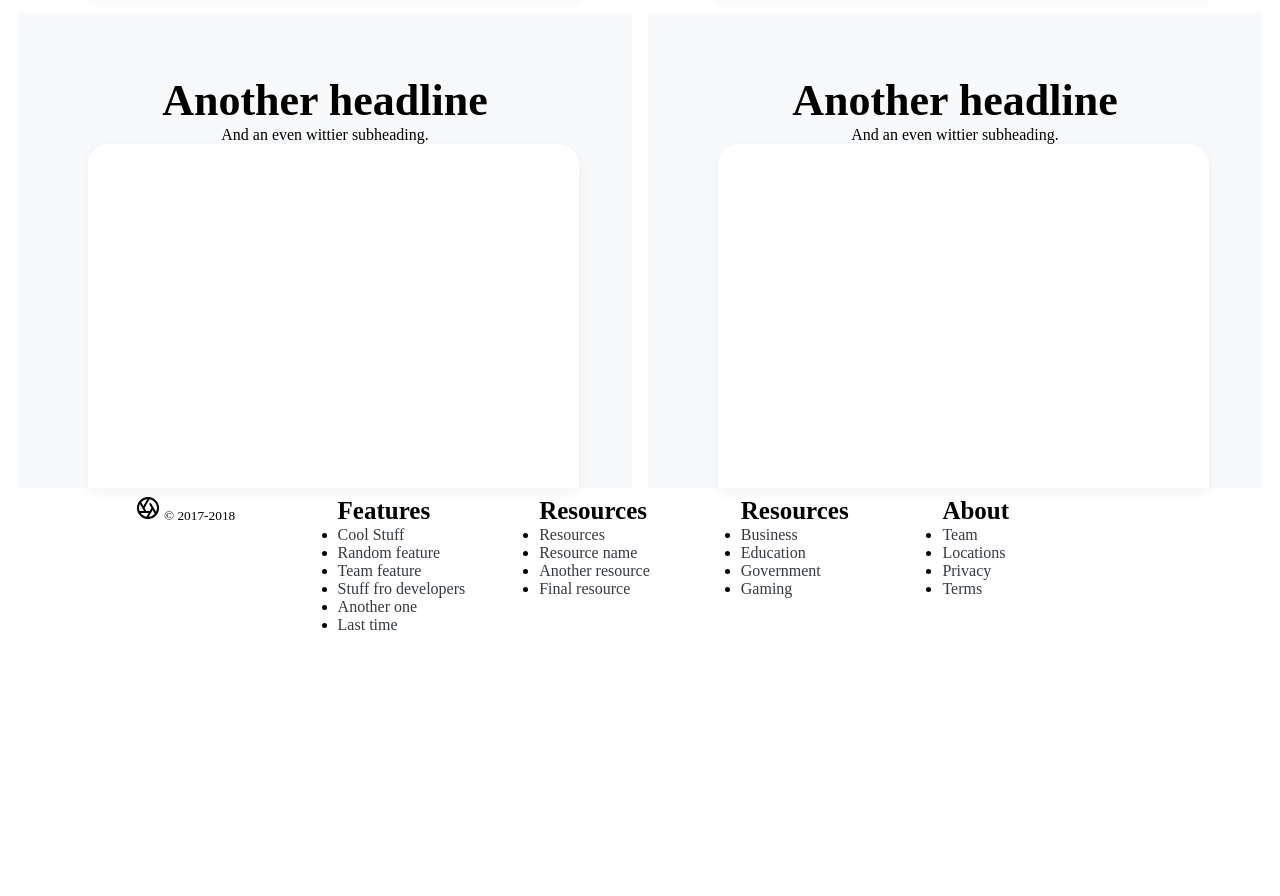
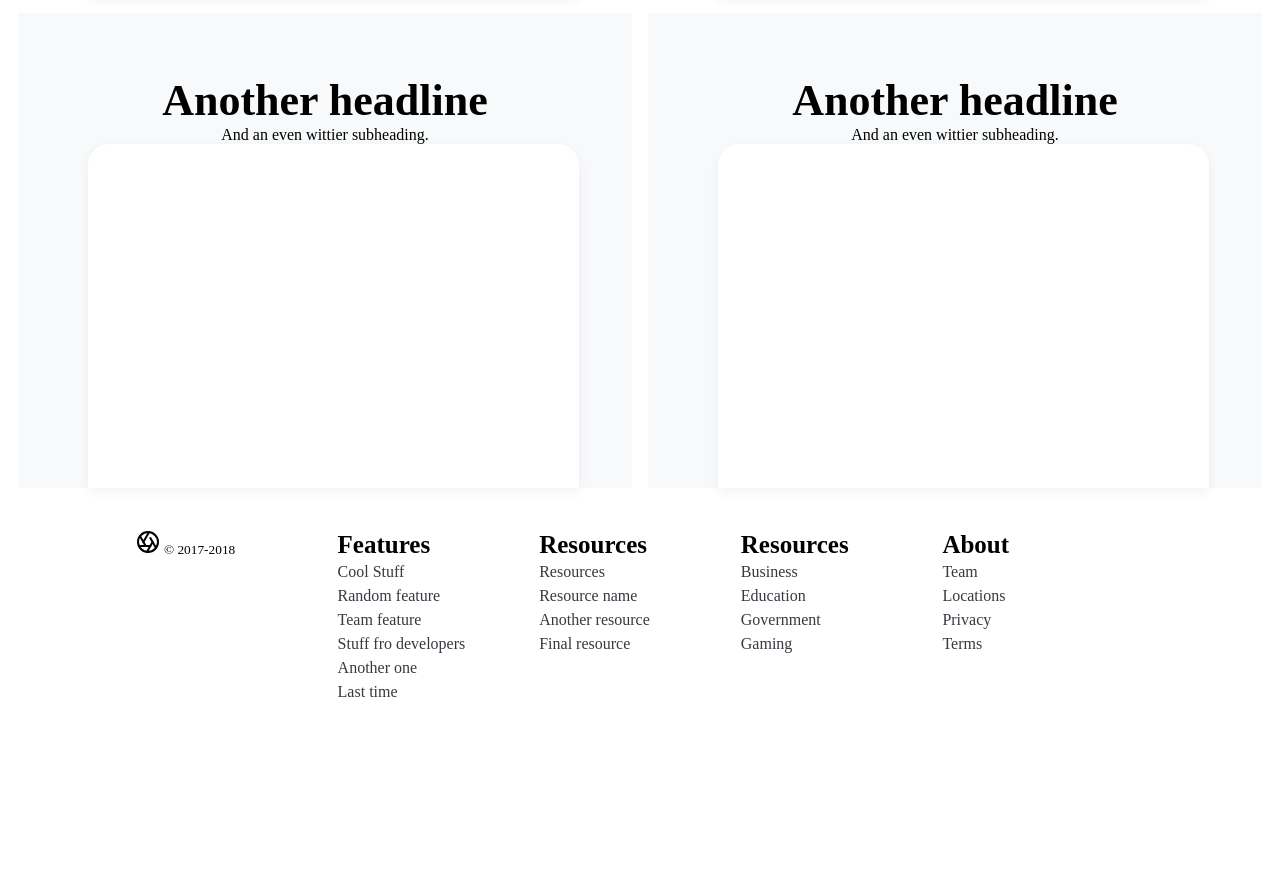
Before and after one commit to Vishal11799/Assignment02CSS-jessica, a plain HTML site: page Assignment2/index.html in a window 1280 px wide. Shown: the part 2036-2932 px from the top of the page. Drawn offline with Linux system fonts and the light colour scheme; files that its build step writes are made by us from their sources.

Commit message:
Update style.css

```diff
--- a/Assignment2/css/style.css
+++ b/Assignment2/css/style.css
@@ -298,6 +298,12 @@ footer {
     height: 50vh;
     margin: 0 auto;
     text-decoration: none;
+    padding-top: 34px;
+    line-height: 1.5;
+}
+
+footer .row li{
+    list-style-type: none;
 }
 
 h5 {
@@ -305,3 +311,7 @@ h5 {
     font-weight: 600;
     line-height: 1.2;
 }
+
+.row .Features  ul li {
+    list-style-type: none ;
+}
```
